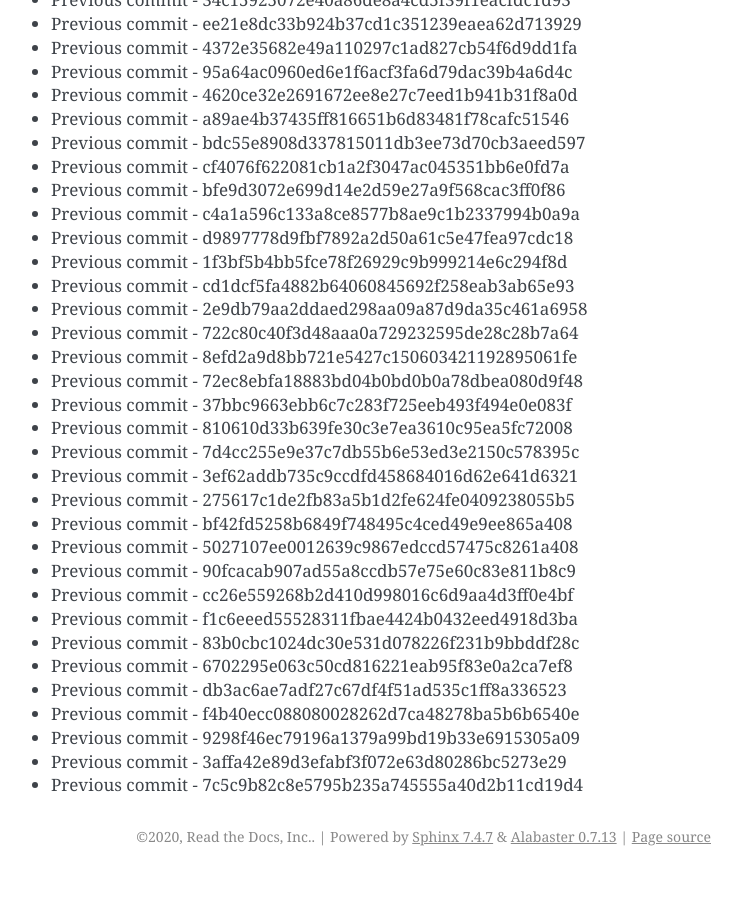
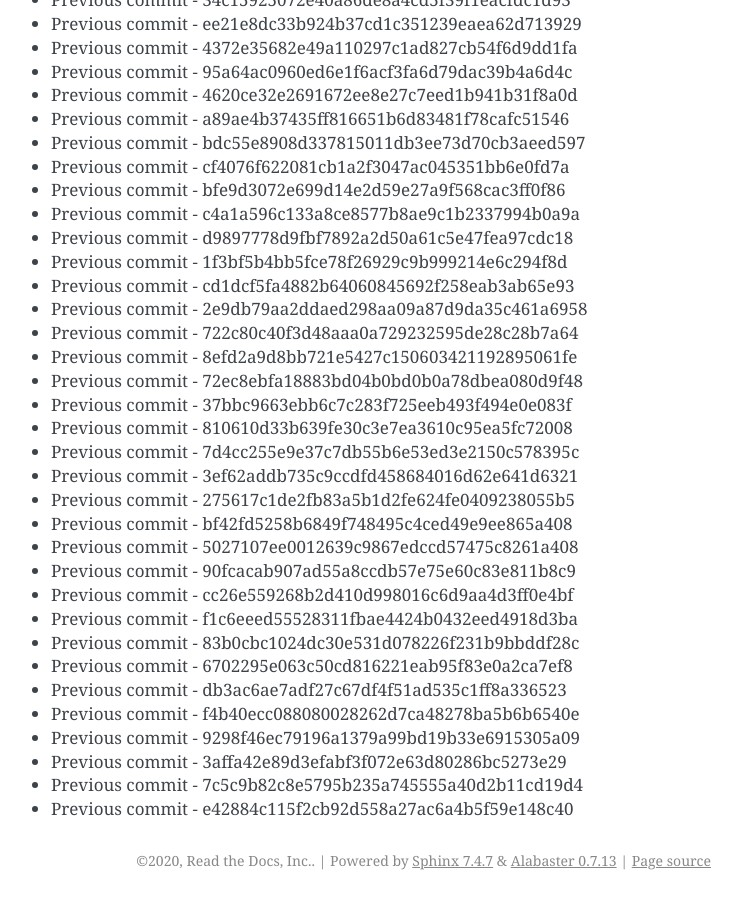
Before and after one commit to readthedocs/rtd-git-stresstest, a Sphinx documentation site: the page built from docs/updates.rst, in a window 1280 px wide and 900 px high, scrolled down 49558 px. Shown: the whole window, without its empty margins (399-1141 px from the left). Built offline with Sphinx 7.4.7, drawn with Linux system fonts in a browser that asks for light colours; before the commit the page ends 50434 px from its top, so only the background shows below that.

Commit message:
Generating commit from previous: e42884c115f2cb92d558a27ac6a4b5f59e148c40

```diff
--- a/docs/updates.rst
+++ b/docs/updates.rst
@@ -2114,3 +2114,4 @@ It can be tested for any performance characteristics.
 * Previous commit - 9298f46ec79196a1379a99bd19b33e6915305a09
 * Previous commit - 3affa42e89d3efabf3f072e63d80286bc5273e29
 * Previous commit - 7c5c9b82c8e5795b235a745555a40d2b11cd19d4
+* Previous commit - e42884c115f2cb92d558a27ac6a4b5f59e148c40
```
